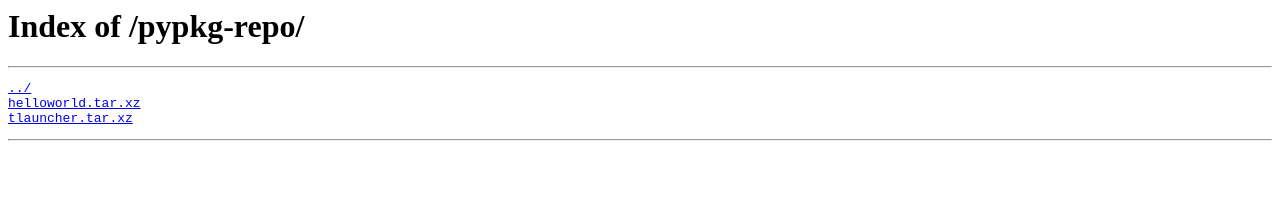
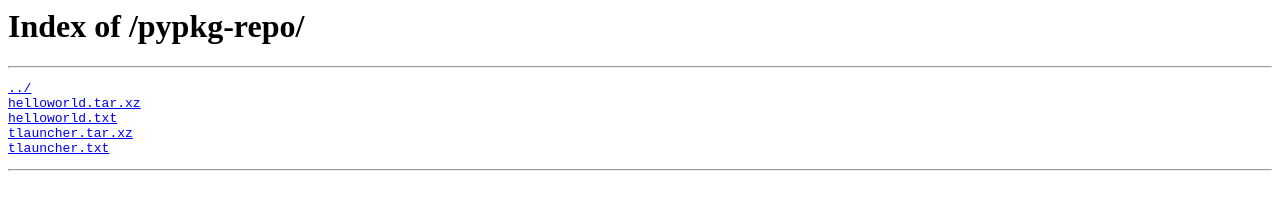
Before and after one commit to DoutorJP/pypkg-repo, a plain HTML site: page packages/index.html in a window 1280 px wide. Drawn offline with Linux system fonts and the light colour scheme.

Commit message:
Update index.html

```diff
--- a/packages/index.html
+++ b/packages/index.html
@@ -3,6 +3,8 @@
 <body>
 <h1>Index of /pypkg-repo/</h1><hr><pre><a href="../">../</a>
 <a href="helloworld.tar.xz">helloworld.tar.xz</a>
+<a href="helloworld.txt">helloworld.txt</a>
 <a href="tlauncher.tar.xz">tlauncher.tar.xz</a>
+<a href="tlauncher.txt">tlauncher.txt</a>
 </pre><hr></body>
 </html>
```
